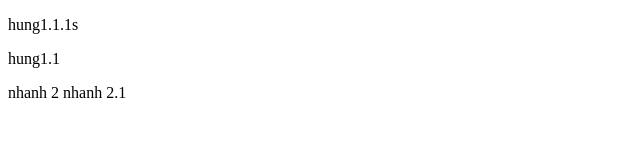
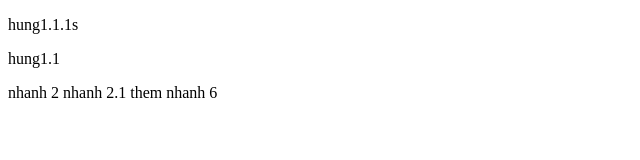
Before and after one commit to mthuz/SPA, a plain HTML site: page index.html in a window 1280 px wide. Shown: the whole page, without its empty margins (0-640 px from the left). Drawn offline with Linux system fonts and the light colour scheme.

Commit message:
sua nhanh 6 lan 1

```diff
--- a/index.html
+++ b/index.html
@@ -13,7 +13,7 @@
     <p>hung1.1</p>
     nhanh 2
     nhanh 2.1
-
+    them nhanh 6
 </body>
 
 </html>
```
Also changed, not shown: text.txt.
